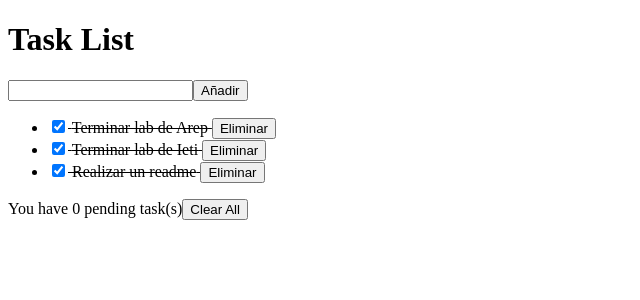
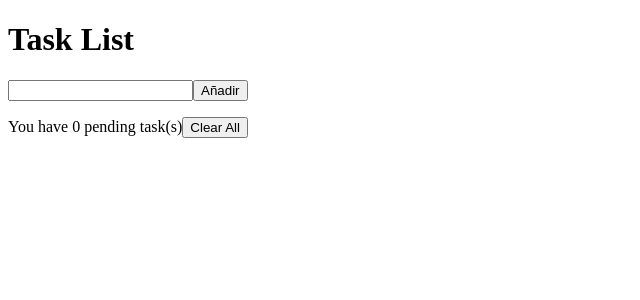
Before and after one commit to Derjasai/IETI_Proyecto_2, a React (Vite) app: page / in a window 1280 px wide. Shown: the top 300 px of the page, without its empty margins (0-640 px from the left). Built offline with nearby package versions, Linux system fonts and the light colour scheme.

Commit message:
se realiza la implementación del localstorage para guardar el estado de las tasks internamente

```diff
--- a/src/App.jsx
+++ b/src/App.jsx
@@ -1,13 +1,9 @@
 import Header from "./components/Header"
 import { TaskList } from "./components/TaskList"
-import { useState } from "react";
+import { useState,useEffect } from "react";
 
 function App() {
-  const [initialTasks, setInitialTasks] = useState([
-    {title: "Terminar lab de Arep",isChecked:true},
-    {title: "Terminar lab de Ieti",isChecked:true},
-    {title: "Realizar un readme",isChecked:true}
-  ]);
+  const [initialTasks, setInitialTasks] = useState([]);
 
   const [value, setValue] = useState("");
 
@@ -15,33 +11,85 @@ function App() {
 
   const handleAdd = (event) => {
     event.preventDefault();
-    setInitialTasks([...initialTasks, {title:value,isChecked:false}]);
+    const newTasks = [...initialTasks, {title:value,isChecked:false}]
+    const newPending = parseInt(pending)+1
+    setInitialTasks(newTasks);
     setValue("");
-    setPending(pending+1);
+    setPending(newPending);
+
+    localStorage.setItem('tasks',JSON.stringify(newTasks));
+    localStorage.setItem('pending',parseInt(newPending));
   };
 
   const handleDeleteAll = () => {
     setInitialTasks([])
     setPending(0);
+
+    localStorage.setItem('tasks',[]);
+    localStorage.setItem('pending',0);
   }
 
   const handleDeleteOne = (item)=>{
-    const nuevaLista = initialTasks.filter(task => task.title !== item);
-    setInitialTasks(nuevaLista);
-    setPending(pending-1);
+    var newTasks = initialTasks.filter(task => task.title !== item);
+    var newPending = 0
+
+    newTasks.map((task)=>{
+      console.log(task)
+      if (!task.isChecked){
+        newPending+=1
+      }
+    })
+
+    setInitialTasks(newTasks);
+    setPending(newPending);
+
+    localStorage.setItem('tasks',JSON.stringify(newTasks));
+    localStorage.setItem('pending',newPending);
   }
+
+  const handleChangeState = (title, newState) => {
+    const newTasksValue = [...initialTasks]
+    newTasksValue.map((task) =>{
+      if(task.title === title){
+        task.isChecked = newState
+      }
+    })
+
+
+    var pendings = localStorage.getItem('pending')
+    pendings = parseInt(pendings)
+    if(newState){
+      pendings -= 1;
+    }else{
+      pendings += 1;
+    }
+
+    localStorage.setItem('pending', pendings)
+    localStorage.setItem('tasks', JSON.stringify(newTasksValue))
+
+    setPending(pendings)
+    setInitialTasks(newTasksValue);
+  };
 
   const newValue = (event) =>{
     setValue(event.target.value)
   }
 
-  const handleFinishTask = (title, newIsChecked)=>{
-    if(newIsChecked){
-      setPending(pending+1);
-    }else{
-      setPending(pending-1);
+  useEffect(()=>{
+    console.log("holis")
+    const localStorageTasks = localStorage.getItem('tasks');
+    const storedTasks = JSON.parse(localStorageTasks);
+    const localPendingTasks = localStorage.getItem('pending');
+
+
+    if(localPendingTasks !== null){
+      setPending(localPendingTasks)
     }
-  }
+    if(storedTasks!==null){
+      console.log(storedTasks);
+      setInitialTasks(storedTasks)
+    }
+  },[])
 
   return (
     <div className="App">
@@ -50,7 +98,7 @@ function App() {
         <input type="text" id = "newTask" onChange={newValue} value={value}></input>
         <button type="submit">Añadir</button>
       </form>
-      <TaskList list={initialTasks} onDeleteOne={handleDeleteOne} onFinish={handleFinishTask} />
+      <TaskList list={initialTasks} onDeleteOne={handleDeleteOne} onChangeState={handleChangeState}/>
       <div>
         <label>You have {pending} pending task(s)</label>
         <button onClick={handleDeleteAll}>Clear All</button>
--- a/src/components/Task.jsx
+++ b/src/components/Task.jsx
@@ -1,20 +1,20 @@
 import { useState } from "react";
 
 export const Task = (props)=>{
-    const {title, onDelete, isFinish, onFinish} = props;
-    const [isChecked, setIsChecked] = useState(isFinish)
+    const {title, isPending, description, onDelete, onChangeState} = props;
+
+    const [isChecked, setIsChecked] = useState(isPending)
 
     const handleDelete = ( ) => {
         onDelete(title);
     }
 
-    const handleFinish = () => {
-        onFinish(title, isChecked);
-    }
+    const handleChangeState = () => {
+        const newIschecked = !isChecked
 
-    const handleChangeState = () => {
-        setIsChecked(!isChecked);
-        handleFinish();
+        setIsChecked(newIschecked);
+
+        onChangeState(title, newIschecked)
     }
 
     return(
--- a/src/components/TaskList.jsx
+++ b/src/components/TaskList.jsx
@@ -1,20 +1,21 @@
 import { Task } from "./Task";
 
 export const TaskList = (props) => {
-    const { list,onDeleteOne,onFinish } = props;
+    const { list,onDeleteOne, onChangeState} = props;
 
     const handleDeleteOne = (title) => {
         onDeleteOne(title)
     }
 
-    const handleFinish = (title, isChecked) => {
-        onFinish(title, isChecked)
-    }
+    const handleChangeState = (title, newIschecked) => {
+        onChangeState(title, newIschecked)
+    };
+
 
     return(
         <ul>
             {list.map((task)=>(
-                <Task title = {task.title} onDelete={handleDeleteOne} isFinish = {task.isChecked} onFinish={handleFinish}/>
+                <Task title = {task.title} isPending = {task.isChecked} onDelete={handleDeleteOne} onChangeState={handleChangeState}/>
             ))}
         </ul>
     )
```
